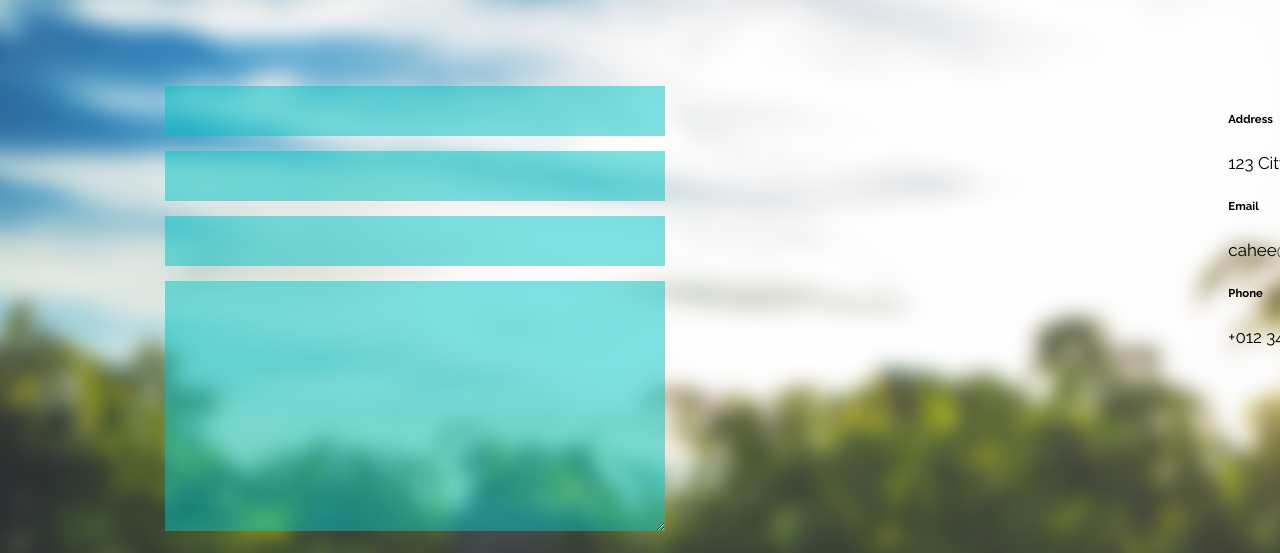
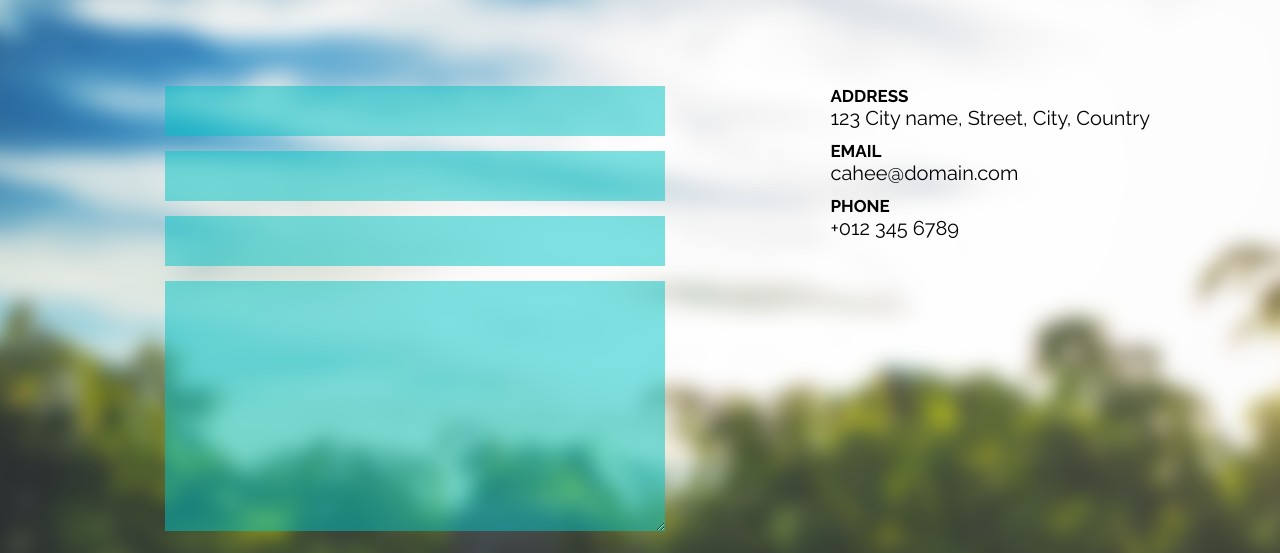
Before and after one commit to Katr1nD/footer-contect, a plain HTML site: page index.html in a window 1280 px wide. Shown: the part 247-800 px from the top of the page. Drawn offline with Linux system fonts and the light colour scheme.

Commit message:
align contact-information

```diff
--- a/css/main.css
+++ b/css/main.css
@@ -52,7 +52,6 @@ body {
     padding: 0;
     background-color: rgba(0, 196, 196, 0.5);
     border: none;
-
 }
 
 input {
@@ -63,3 +62,21 @@ input {
 textarea {
     height: 250px;
 }
+
+.contact-information {
+    margin-right: 350px;
+    font-size: 20px;
+}
+
+.contact-information h6 {
+    margin: 0;
+    font-size: 17px;
+    font-weight: 700;
+    text-transform: uppercase;
+}
+
+.contact-information p {
+    margin: 0;
+    margin-bottom: 10px;
+    line-height: 25px;
+}
```
